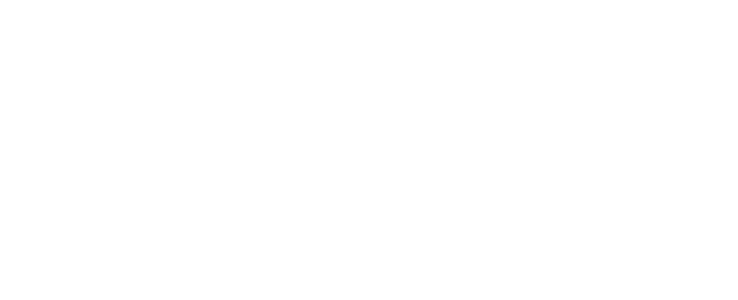
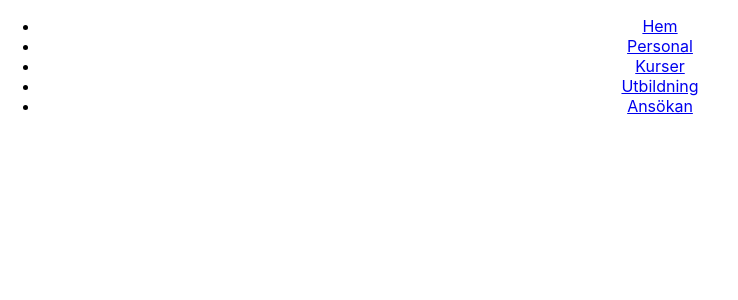
Before and after one commit to BexRyd/bensen, a React (Create React App) app: page / in a window 1280 px wide. Shown: the top 300 px of the page, without its empty margins (0-738 px from the left). Built offline with nearby package versions, Linux system fonts and the light colour scheme.

Commit message:
added home to app

```diff
--- a/src/App.js
+++ b/src/App.js
@@ -1,8 +1,13 @@
-
 import "./App.css";
+import "./components/Home";
+import Home from "./components/Home";
 
 function App() {
-  return <div className="App"></div>;
+  return (
+    <div className="App">
+      <Home />
+    </div>
+  );
 }
 
 export default App;
```
